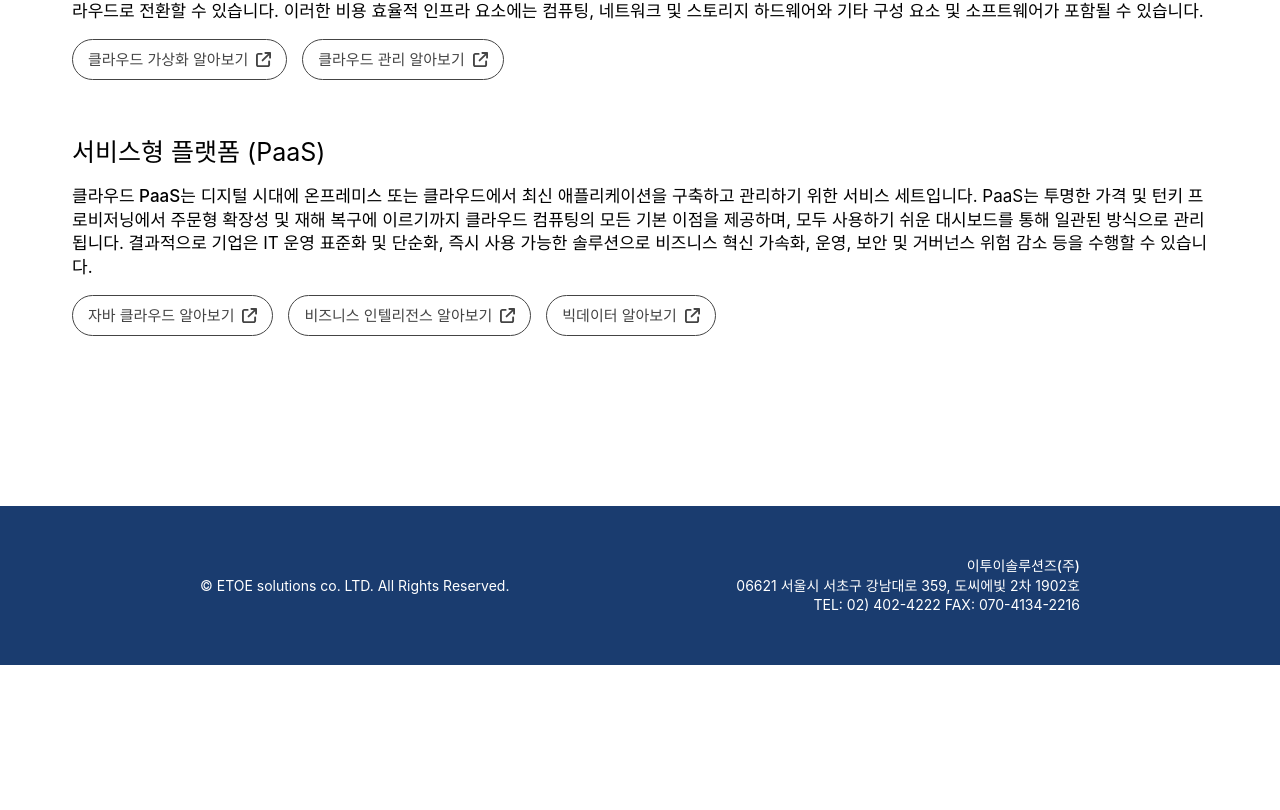
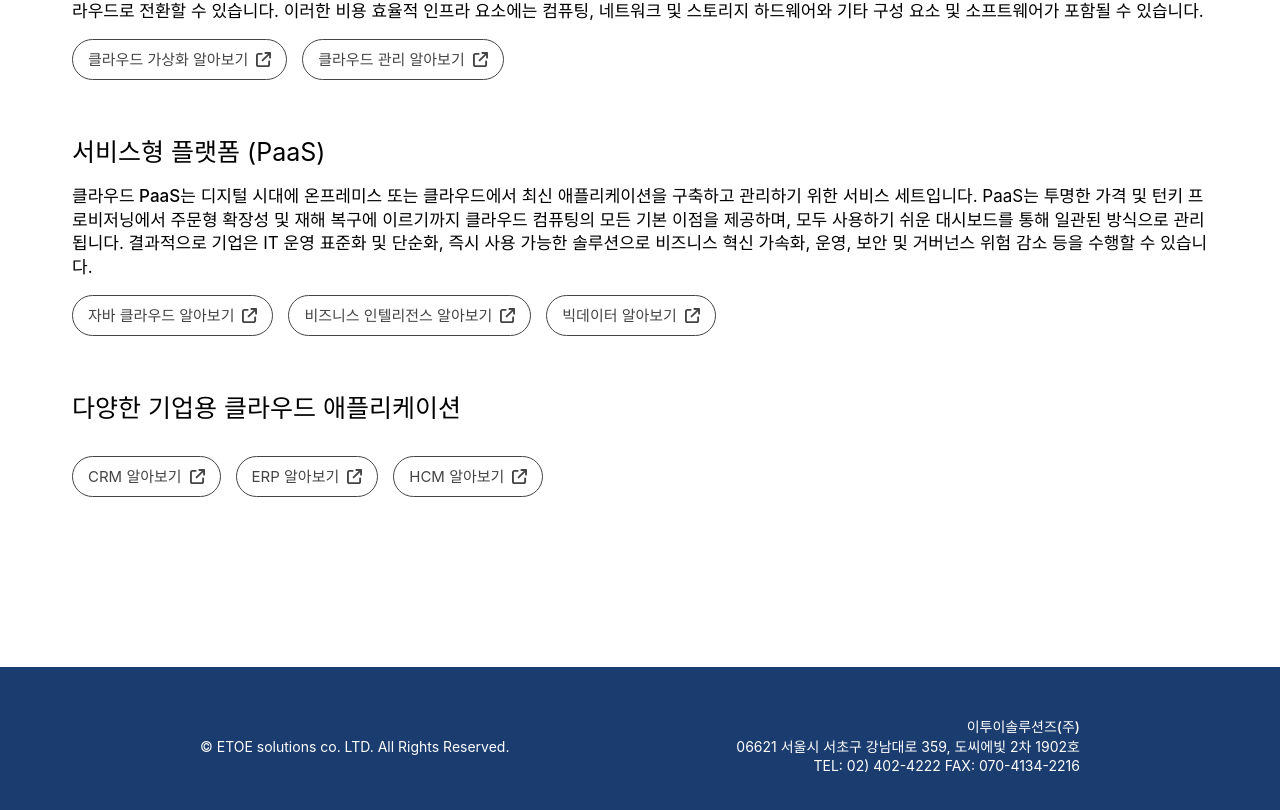
Before and after one commit to Gamddalki/ETOE-solutions, a React (Create React App) app in the folder etoesolutions/: page /cloud/service in a window 1280 px wide. Shown: the part 648-1458 px from the top of the page. Before the commit the page ends 1313 px from the top, so only its background shows below. Built offline with nearby package versions, Linux system fonts and the light colour scheme; a web font is replaced by a local one.

Commit message:
🔧 chore : update Service.js

```diff
--- a/etoesolutions/src/Routes/Cloud/Service.js
+++ b/etoesolutions/src/Routes/Cloud/Service.js
@@ -74,6 +74,19 @@ function Service() {
             name="빅데이터 알아보기"
             link="https://www.oracle.com/kr/big-data/what-is-big-data/"
           ></ExternalLinkButton>
+          <TextBlock blockTitle="다양한 기업용 클라우드 애플리케이션"></TextBlock>
+          <ExternalLinkButton
+            name="CRM 알아보기"
+            link="https://www.oracle.com/kr/cx/what-is-crm/"
+          ></ExternalLinkButton>
+          <ExternalLinkButton
+            name="ERP 알아보기"
+            link="https://www.oracle.com/kr/erp/what-is-erp/"
+          ></ExternalLinkButton>
+          <ExternalLinkButton
+            name="HCM 알아보기"
+            link="https://www.oracle.com/kr/human-capital-management/what-is-hcm/"
+          ></ExternalLinkButton>
         </div>
       </BodyWrapper>
     </>
```
